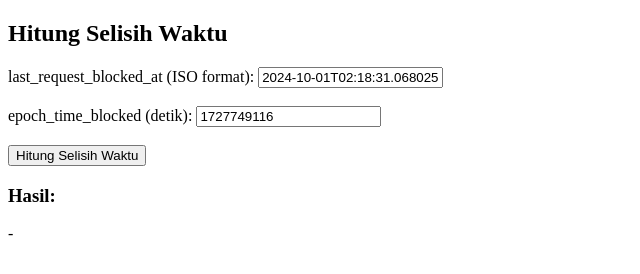
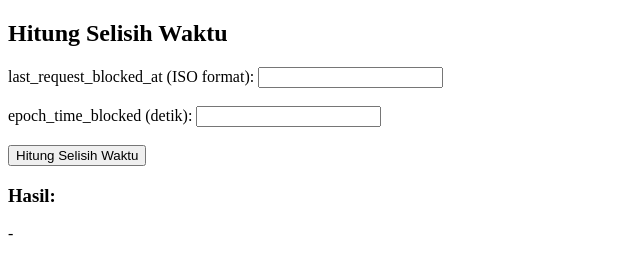
Before and after one commit to Marsudii/timeout, a plain HTML site: page index.html in a window 1280 px wide. Shown: the whole page, without its empty margins (0-640 px from the left). Drawn offline with Linux system fonts and the light colour scheme.

Commit message:
Update index.html

```diff
--- a/index.html
+++ b/index.html
@@ -8,10 +8,10 @@
 <body>
     <h2>Hitung Selisih Waktu</h2>
     <label for="lastRequestBlockedAt">last_request_blocked_at (ISO format):</label>
-    <input type="text" id="lastRequestBlockedAt" value="2024-10-01T02:18:31.068025"><br><br>
+    <input type="text" id="lastRequestBlockedAt" ><br><br>
 
     <label for="epochTimeBlocked">epoch_time_blocked (detik):</label>
-    <input type="number" id="epochTimeBlocked" value="1727749116"><br><br>
+    <input type="number" id="epochTimeBlocked" ><br><br>
 
     <button onclick="hitungSelisih()">Hitung Selisih Waktu</button>
 
```
